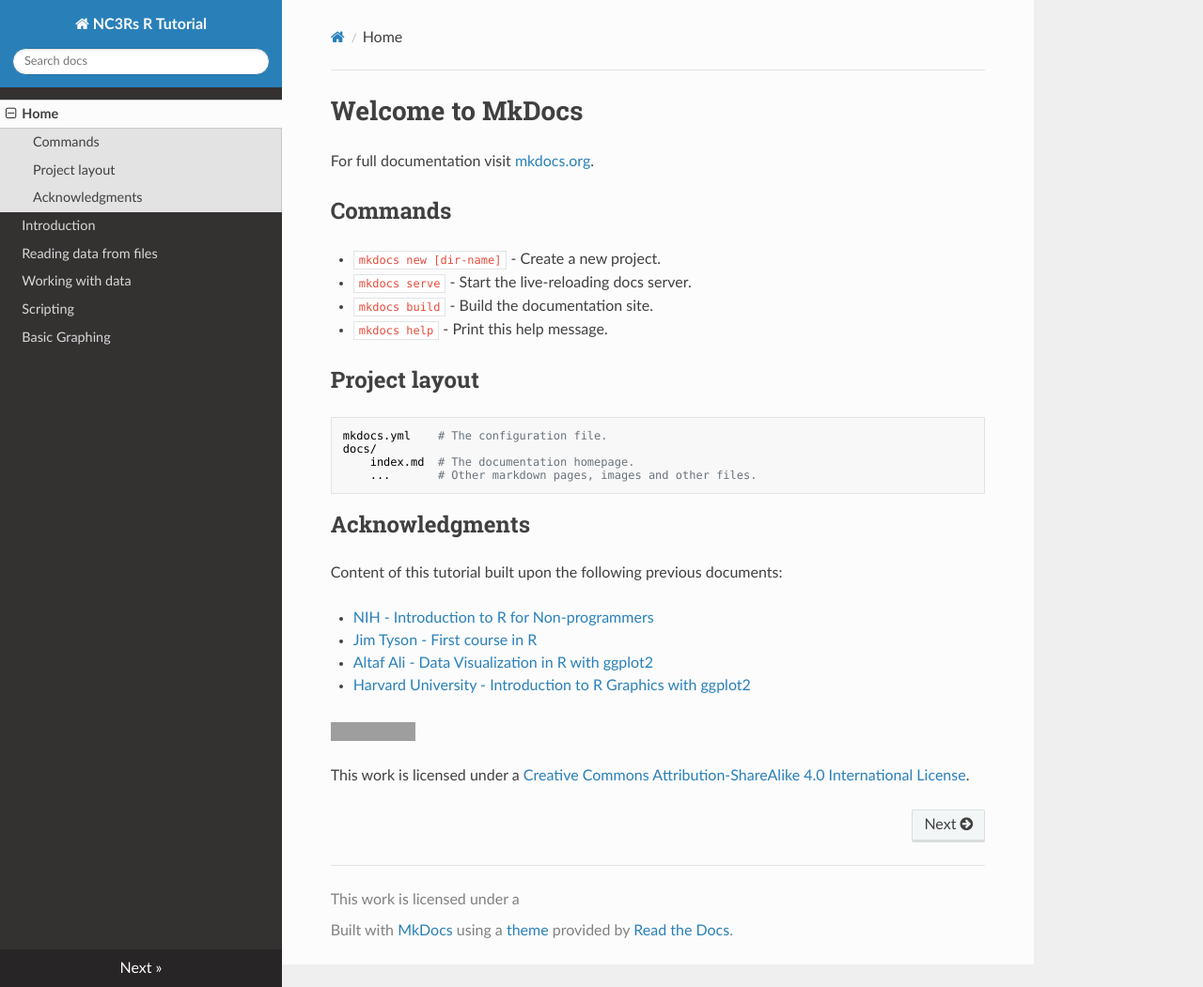
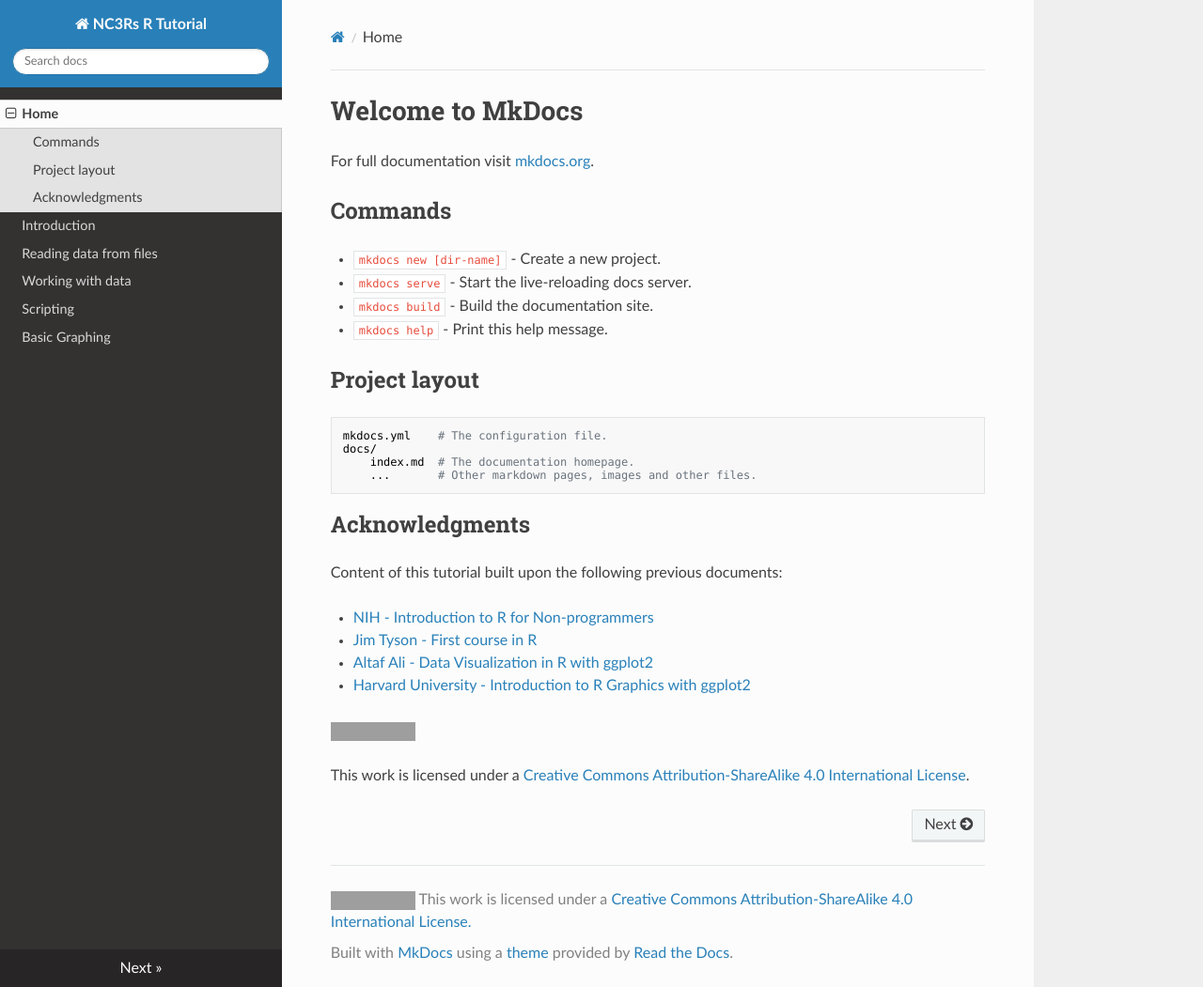
Before and after one commit to dww100/nc3rs-r-tutorial, an MkDocs documentation site: the page built from docs/index.md, in a window 1280 px wide and 1051 px high. Shown: the whole window at 94% size. Built offline with MkDocs 1.6.1, drawn with Linux system fonts in a browser that asks for light colours; nearby versions of some CDN libraries; old or Windows-style settings are respelled for this version of MkDocs; grey boxes are pictures that could not be loaded.

Commit message:
Add icon to footer

```diff
--- a/mkdocs.yml
+++ b/mkdocs.yml
@@ -12,4 +12,4 @@ pages:
 
 theme: readthedocs
 
-copyright: This work is licensed under a <a title="Creative Commons Attribution-ShareAlike 4.0 International License" href="https://creativecommons.org/licenses/by-sa/4.0/"/></a>
+copyright: <img src="https://i.creativecommons.org/l/by-sa/4.0/88x31.png"> This work is licensed under a <a href="https://creativecommons.org/licenses/by-sa/4.0/"/>Creative Commons Attribution-ShareAlike 4.0 International License.</a>
```
